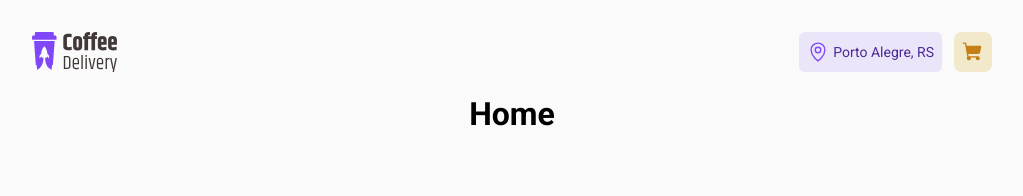
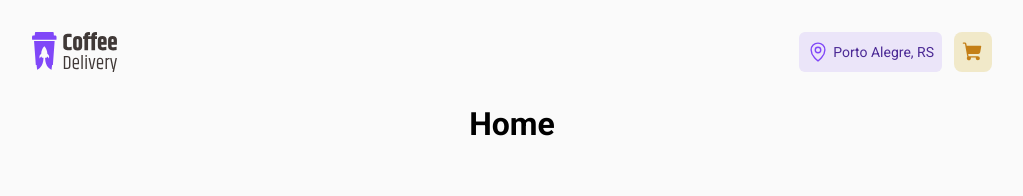
Before and after one commit to Baradelli/coffee-delivery, a React (Vite) app: page / in a window 1280 px wide. Shown: the top 196 px of the page, without its empty margins (128-1151 px from the left). Built offline with nearby package versions, Linux system fonts and the light colour scheme.

Commit message:
Adjust line-height in global styles for improved readability

```diff
--- a/src/styles/themes/global.ts
+++ b/src/styles/themes/global.ts
@@ -5,6 +5,7 @@ export const GlobalStyle = createGlobalStyle`
     margin: 0;
     padding: 0;
     box-sizing: border-box;
+    line-height: 130%;
   }
 
   :focus {
@@ -22,6 +23,5 @@ export const GlobalStyle = createGlobalStyle`
     font-family: 'Roboto', sans-serif;
     font-weight: 400;
     font-size: 1rem;
-    line-height: 130%;
   }
 `;
```
